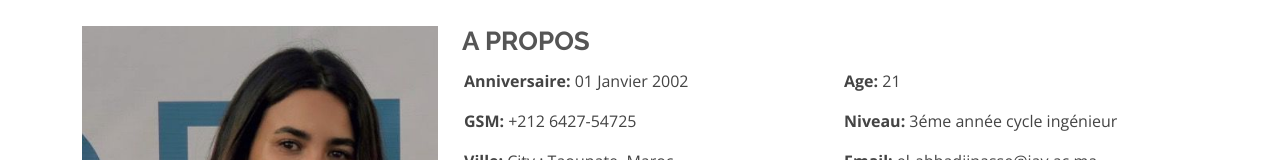
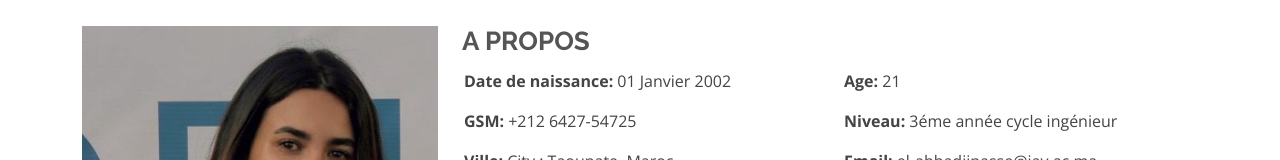
Before and after one commit to inasseabb/EL-ABBADICV, a plain HTML site: page about.html in a window 1280 px wide. Shown: the part 162-322 px from the top of the page. Drawn offline with nearby package versions, Linux system fonts and the light colour scheme.

Commit message:
Update about.html

```diff
--- a/about.html
+++ b/about.html
@@ -88,7 +88,7 @@
             <div class="row">
               <div class="col-lg-6">
                 <ul>
-                  <li><i class="bi bi-rounded-right"></i> <strong>Anniversaire:</strong> 01 Janvier 2002</li>
+                  <li><i class="bi bi-rounded-right"></i> <strong>Date de naissance:</strong> 01 Janvier 2002</li>
                   <li><i class="bi bi-rounded-right"></i> <strong>GSM:</strong> +212 6427-54725</li>
                   <li><i class="bi bi-rounded-right"></i> <strong>Ville:</strong> City : Taounate, Maroc</li>
                 </ul>
```
